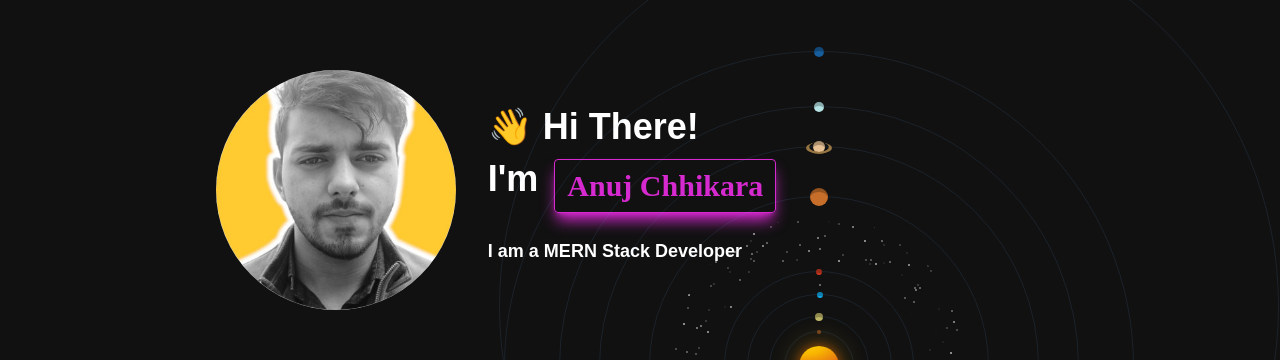
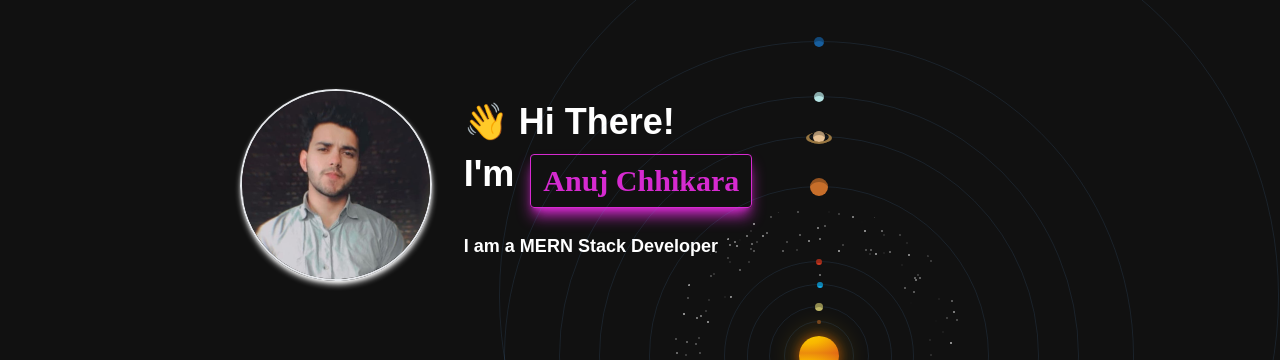
Before and after one commit to AnujChhikara/PortfolioWebsite, a React (Create React App) app: page / in a window 1280 px wide. Shown: the part 122-482 px from the top of the page. Built offline with nearby package versions, Linux system fonts and the light colour scheme.

Commit message:
pictureUpdate

```diff
--- a/src/Components/Intro.js
+++ b/src/Components/Intro.js
@@ -4,7 +4,7 @@
   return (
     <div className="md:flex md:flex-row font-Sans sm:flex sm:flex-col justify-center  sm:items-center items-center space-x-4 fade-in-left">
       <img
-        className="md:w-60 sm:w-40 mb-6 duration-1000  rounded-full "
+        className="md:w-48 border-2 shadow-md hover:shadow-white hover:shadow-md shadow-white sm:w-40 -rotate-6 mb-6 duration-1000  rounded-full "
         src="./anuj.jpg"
         alt="Anuj-profile-img"
       />
```
Also changed, not shown: public/anuj.jpg.
